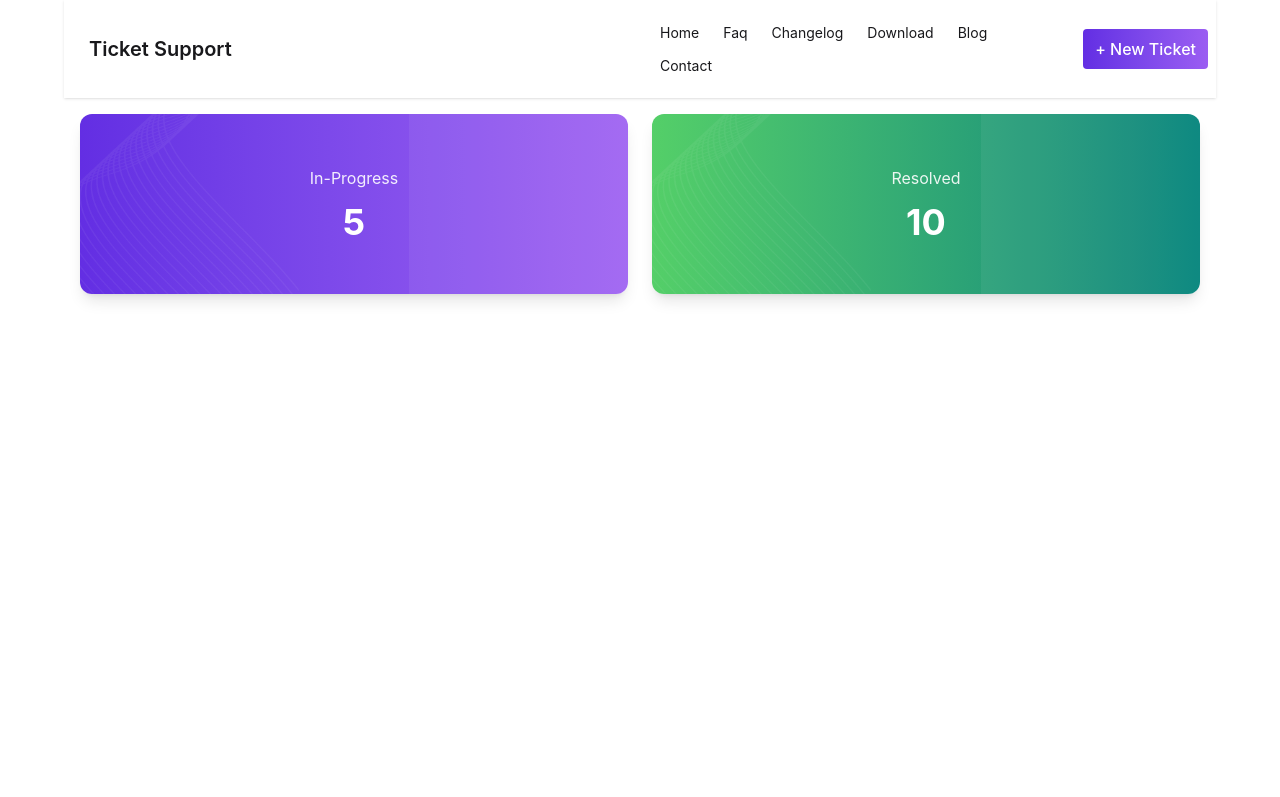
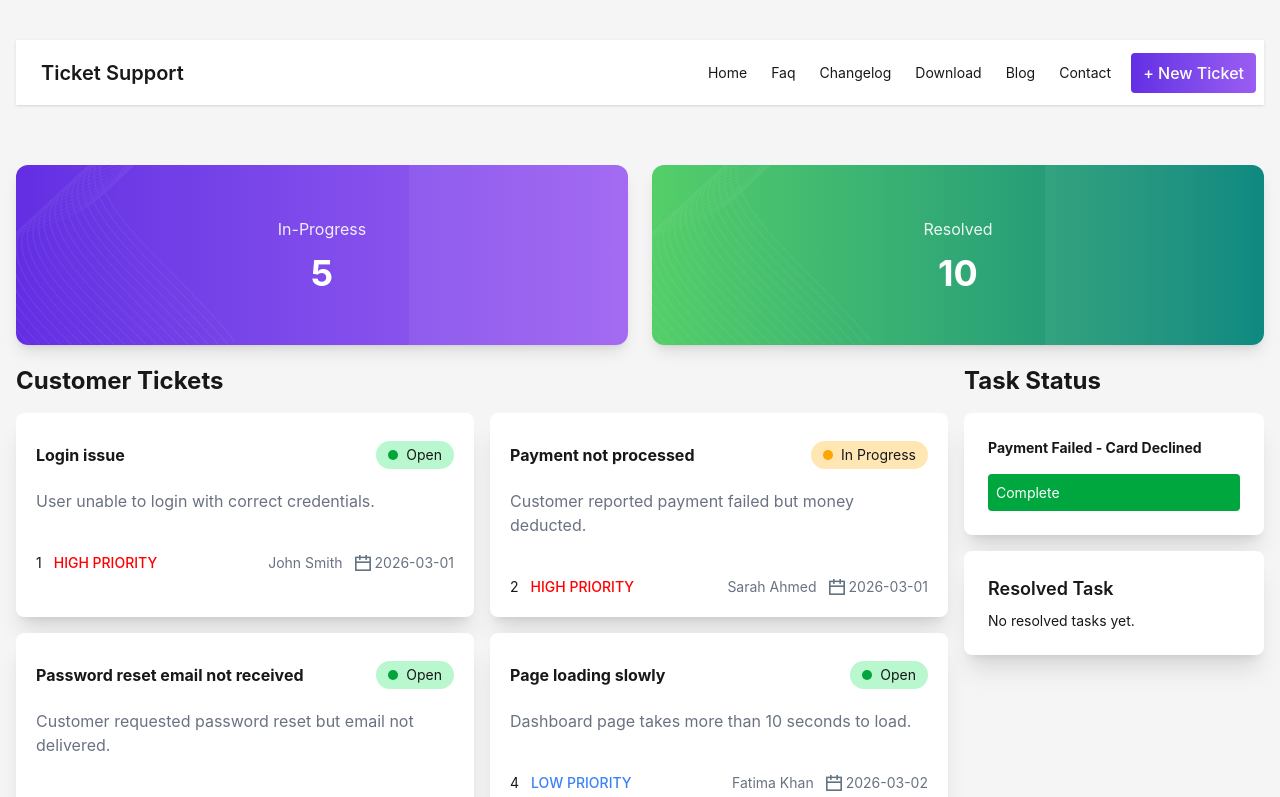
Before and after one commit to Rishad05/ticket-support, a React (Vite) app: page / in a window 1280 px wide. Shown: the top 797 px of the page. Built offline with nearby package versions, Linux system fonts and the light colour scheme.

Commit message:
feat: implement ticket management system with customer tickets display and status tracking

```diff
--- /dev/null
+++ b/public/tickets.json
@@ -0,0 +1,110 @@
+[
+  {
+    "id": 1,
+    "title": "Login issue",
+    "description": "User unable to login with correct credentials.",
+    "customer": "John Smith",
+    "priority": { "level": "HIGH PRIORITY", "color": "red" },
+    "status": { "type": "Open", "color": "#02A53B", "background": "#B9F8CF" },
+    "createdAt": "2026-03-01"
+  },
+  {
+    "id": 2,
+    "title": "Payment not processed",
+    "description": "Customer reported payment failed but money deducted.",
+    "customer": "Sarah Ahmed",
+    "priority": { "level": "HIGH PRIORITY", "color": "red" },
+    "status": { "type": "In Progress", "color": "#FFA500", "background": "#FFE6B3" },
+    "createdAt": "2026-03-01"
+  },
+  {
+    "id": 3,
+    "title": "Password reset email not received",
+    "description": "Customer requested password reset but email not delivered.",
+    "customer": "Michael Brown",
+    "priority": { "level": "MEDIUM PRIORITY", "color": "#EAB308" },
+    "status": { "type": "Open", "color": "#02A53B", "background": "#B9F8CF" },
+    "createdAt": "2026-03-02"
+  },
+  {
+    "id": 4,
+    "title": "Page loading slowly",
+    "description": "Dashboard page takes more than 10 seconds to load.",
+    "customer": "Fatima Khan",
+    "priority": { "level": "LOW PRIORITY", "color": "#3B82F6" },
+    "status": { "type": "Open", "color": "#02A53B", "background": "#B9F8CF" },
+    "createdAt": "2026-03-02"
+  },
+  {
+    "id": 5,
+    "title": "Order confirmation missing",
+    "description": "Customer placed order but did not receive confirmation.",
+    "customer": "David Lee",
+    "priority": { "level": "MEDIUM PRIORITY", "color": "#EAB308" },
+    "status": { "type": "Resolved", "color": "#2563EB", "background": "#DBEAFE" },
+    "createdAt": "2026-03-02"
+  },
+  {
+    "id": 6,
+    "title": "Account suspended unexpectedly",
+    "description": "Customer account got suspended without notification.",
+    "customer": "Emily Johnson",
+    "priority": { "level": "HIGH PRIORITY", "color": "red" },
+    "status": { "type": "In Progress", "color": "#FFA500", "background": "#FFE6B3" },
+    "createdAt": "2026-03-03"
+  },
+  {
+    "id": 7,
+    "title": "Mobile app crash",
+    "description": "App crashes when user opens notifications tab.",
+    "customer": "Rahim Uddin",
+    "priority": { "level": "HIGH PRIORITY", "color": "red" },
+    "status": { "type": "Open", "color": "#02A53B", "background": "#B9F8CF" },
+    "createdAt": "2026-03-03"
+  },
+  {
+    "id": 8,
+    "title": "Profile update error",
+    "description": "Customer cannot update profile information.",
+    "customer": "Ayesha Rahman",
+    "priority": { "level": "MEDIUM PRIORITY", "color": "#EAB308" },
+    "status": { "type": "In Progress", "color": "#FFA500", "background": "#FFE6B3" },
+    "createdAt": "2026-03-03"
+  },
+  {
+    "id": 9,
+    "title": "File upload failed",
+    "description": "System shows error while uploading documents.",
+    "customer": "Daniel Wilson",
+    "priority": { "level": "MEDIUM PRIORITY", "color": "#EAB308" },
+    "status": { "type": "Open", "color": "#02A53B", "background": "#B9F8CF" },
+    "createdAt": "2026-03-03"
+  },
+  {
+    "id": 10,
+    "title": "Notification delay",
+    "description": "Push notifications are delayed by several minutes.",
+    "customer": "Nusrat Jahan",
+    "priority": { "level": "LOW PRIORITY", "color": "#3B82F6" },
+    "status": { "type": "Open", "color": "#02A53B", "background": "#B9F8CF" },
+    "createdAt": "2026-03-04"
+  },
+  {
+    "id": 11,
+    "title": "Incorrect invoice generated",
+    "description": "Invoice shows wrong product price.",
+    "customer": "Omar Faruk",
+    "priority": { "level": "HIGH PRIORITY", "color": "red" },
+    "status": { "type": "In Progress", "color": "#FFA500", "background": "#FFE6B3" },
+    "createdAt": "2026-03-04"
+  },
+  {
+    "id": 12,
+    "title": "Search feature not working",
+    "description": "Search returns empty results even when products exist.",
+    "customer": "Lisa Taylor",
+    "priority": { "level": "MEDIUM PRIORITY", "color": "#EAB308" },
+    "status": { "type": "Open", "color": "#02A53B", "background": "#B9F8CF" },
+    "createdAt": "2026-03-04"
+  }
+]
--- a/src/App.jsx
+++ b/src/App.jsx
@@ -1,15 +1,75 @@
 
+import { Suspense } from 'react';
 import './App.css'
 import Banner from './components/Banner/Banner'
 import Navbar from './components/Navbar/Navbar'
+import CustomerTickets from './components/CustomerTickets/CustomerTickets';
 
+const fetchTickets = async () => {
+
+  let res = await fetch('/tickets.json');
+  let data = await res.json();
+  return data
+}
 function App() {
 
+  const customerTicketsPromise = fetchTickets();
 
   return (
-    <div className="w-[90%] mx-auto">
-      <Navbar />
-      <Banner />
+    <div className="app-bg bg-[#F5F5F5] py-10">
+      <div className="main-wrapper max-w-7xl mx-auto px-4">
+        <Navbar />
+        <Banner />
+
+        <div className="dashboard-grid grid grid-cols-1 lg:grid-cols-12 gap-4 mt-5">
+
+          <div className="tickets-area lg:col-span-9">
+            <Suspense
+              fallback={
+                <span className="loading loading-spinner loading-xl"></span>
+              }
+            >
+              <CustomerTickets customerTicketsPromise={customerTicketsPromise} />
+            </Suspense>
+          </div>
+
+          <div className="task-status-area lg:col-span-3">
+            <h1 className="status-heading text-2xl font-bold mb-4">
+              Task Status
+            </h1>
+
+            <div className="status-list grid grid-cols-1 gap-4">
+
+              {/* Complete Ticket */}
+              <div className="status-card card bg-base-100 shadow-xl">
+                <div className="status-card-body card-body">
+                  <h4 className="status-card-title font-bold">
+                    Payment Failed - Card Declined
+                  </h4>
+
+                  <div className="status-complete bg-green-600 text-white p-2 rounded mt-2">
+                    Complete
+                  </div>
+                </div>
+              </div>
+
+              {/* Resolved Task */}
+              <div className="resolved-card card bg-base-100 shadow-xl">
+                <div className="resolved-card-body card-body">
+                  <h2 className="resolved-title card-title">
+                    Resolved Task
+                  </h2>
+                  <p className="resolved-text">
+                    No resolved tasks yet.
+                  </p>
+                </div>
+              </div>
+
+            </div>
+          </div>
+
+        </div>
+      </div>
     </div>
   )
 }
--- a/src/components/Banner/Banner.jsx
+++ b/src/components/Banner/Banner.jsx
@@ -4,7 +4,7 @@ import ResolvedBanner from './ResolvedBanner/ResolvedBanner';
 
 const Banner = () => {
  return (
-  <div className="grid grid-cols-1 md:grid-cols-2 gap-6 m-4">
+  <div className="grid grid-cols-1 md:grid-cols-2 gap-6 mt-15">
    <InprogressBanner
     title="In-Progress"
     count={5}
--- /dev/null
+++ b/src/components/CustomerTickets/CustomerTicket/CustomerTicket.jsx
@@ -0,0 +1,56 @@
+import React from 'react';
+import calender from '../../../assets/calender.png';
+
+const CustomerTicket = ({ customerTicketsData }) => {
+ const {
+  title,
+  description,
+  customer,
+  priority,
+  status,
+  id,
+  createdAt,
+ } = customerTicketsData;
+ console.log(title)
+ return (
+  <>
+   <div className="card bg-base-100 shadow-xl">
+    <div className="p-5">
+     <div className="flex justify-between items-center mt-2 mb-5">
+      <h4 className="font-bold">{title}</h4>
+      <div
+       className="flex items-center gap-2 px-3 py-1 rounded-full text-sm"
+       style={{
+        backgroundColor: status?.background,
+       }}
+      >
+       <div
+        className="w-2.5 h-2.5 rounded-full"
+        style={{ backgroundColor: status?.color }}
+       ></div>
+       <span>{status?.type}</span>
+      </div>
+     </div>
+     <p className="text-gray-500 pb-5">{description}</p>
+     <div className="flex justify-between mt-5 text-sm">
+      <div className="flex items-center gap-3">
+       <p>{id}</p>
+       <p className="font-medium" style={{ color: priority?.color }}>
+        {priority?.level}
+       </p>
+      </div>
+      <div className="flex items-center gap-3 text-gray-500">
+       <p>{customer}</p>
+       <p className="flex items-center gap-1">
+        <img src={calender} alt="Calendar icon" className="w-4 h-4" />
+        <span>{createdAt}</span>
+       </p>
+      </div>
+     </div>
+    </div>
+   </div>
+  </>
+ );
+};
+
+export default CustomerTicket;
--- /dev/null
+++ b/src/components/CustomerTickets/CustomerTickets.jsx
@@ -0,0 +1,23 @@
+import React, { use } from 'react';
+import CustomerTicket from './CustomerTicket/CustomerTicket';
+
+const CustomerTickets = ({ customerTicketsPromise }) => {
+
+ const customerTicketsData = use(customerTicketsPromise);
+
+ return (
+  <>
+   <h1 className="text-2xl font-bold mb-4">Customer Tickets</h1>
+
+   <div className="grid grid-cols-1 md:grid-cols-2 gap-4">
+    {
+     customerTicketsData.map((ticket) => (
+      <CustomerTicket key={ticket.id} customerTicketsData={ticket} />
+     ))
+    }
+   </div>
+  </>
+ );
+};
+
+export default CustomerTickets;
```
Also changed, not shown: src/assets/calender.png (added).
